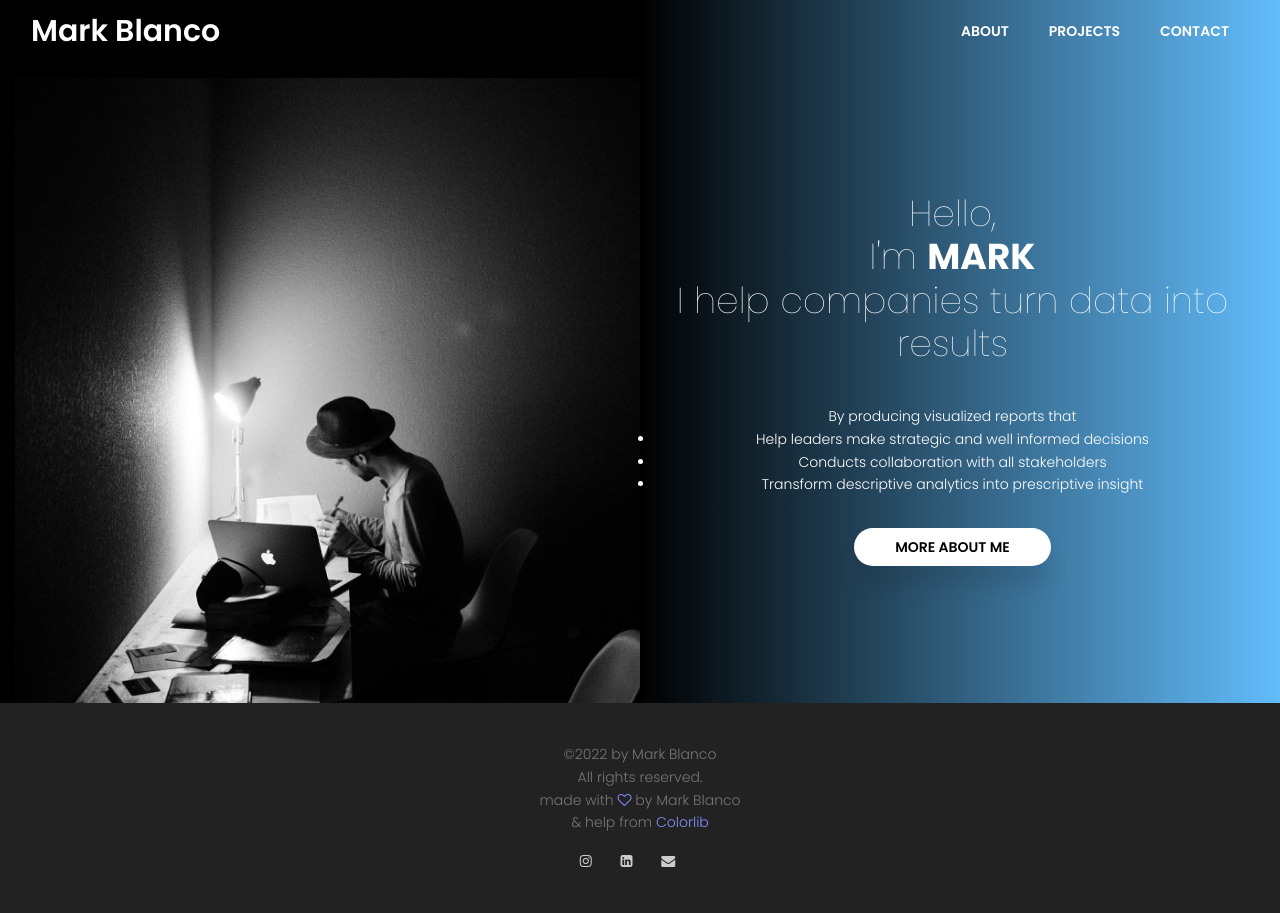
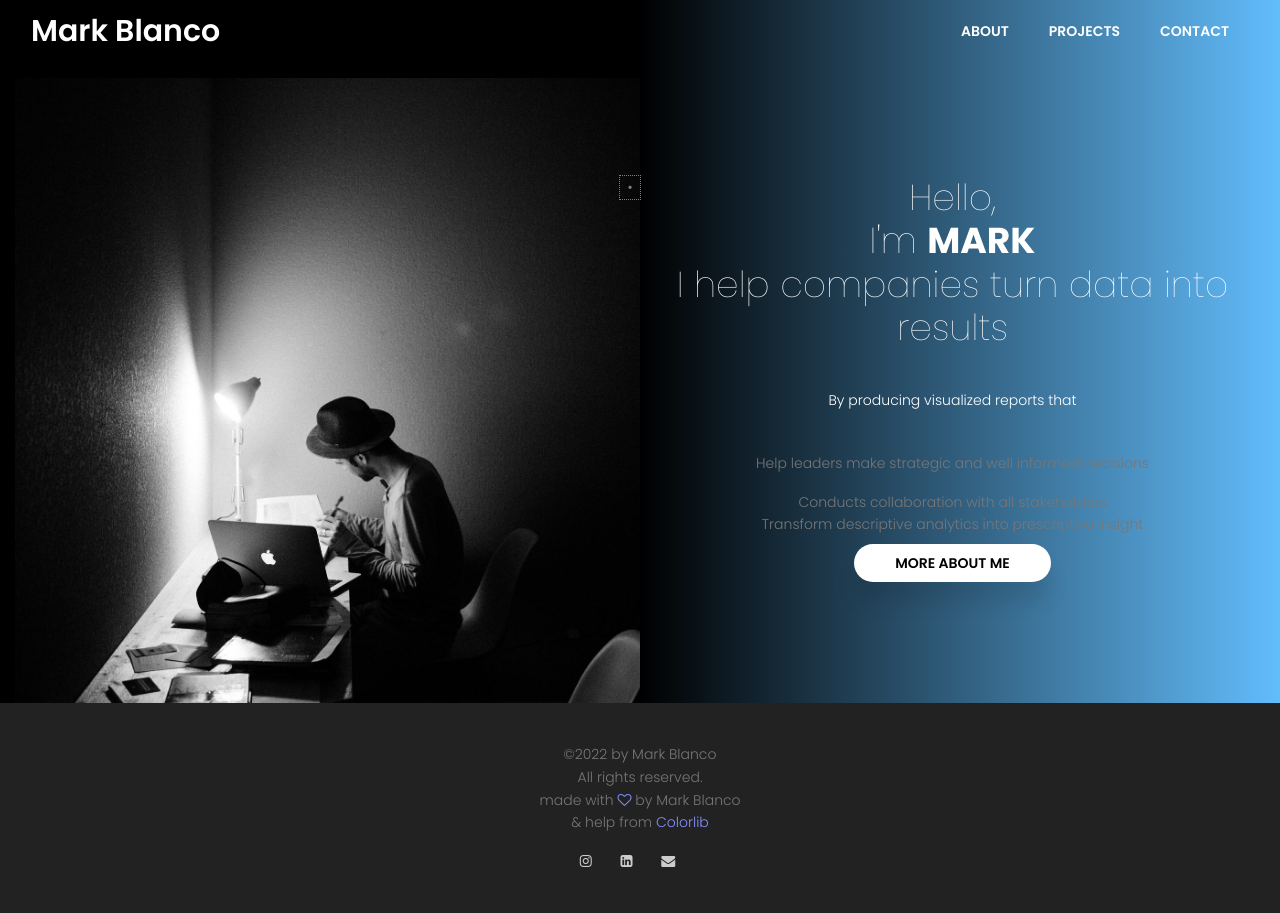
Before and after one commit to boombranco/boombranco.github.io, a Jekyll site: the page index.html, which Jekyll copies as it is, in a window 1280 px wide. Built offline with Jekyll 4.4.1, drawn with Linux system fonts in a browser that asks for light colours; nearby versions of some CDN libraries.

Commit message:
wrapping in paragraph list

```diff
--- a/index.html
+++ b/index.html
@@ -86,14 +86,17 @@
 							<br>
 							I help companies turn data into results
 						</h1>
-						<div class="mx-auto text-white  mt-20 mb-40">
+						<p class="mx-auto text-white  mt-20 mb-40">
 							By producing visualized reports that
-							<ul style="list-style-type:disc">
-								<li>Help leaders make strategic and well informed decisions</li>
+							</p>
+							<ul>
+								<li class="docs-test">
+									<p>Help leaders make strategic and well informed decisions</p>
+								</li>
 								<li>Conducts collaboration with all stakeholders</li>
 								<li>Transform descriptive analytics into prescriptive insight</li>
 							</ul>
-						</div>
+						</p>
 						<a href="about.html" class="text-uppercase header-btn">More About Me</span></a>
 					</div>
 				</div>
```
